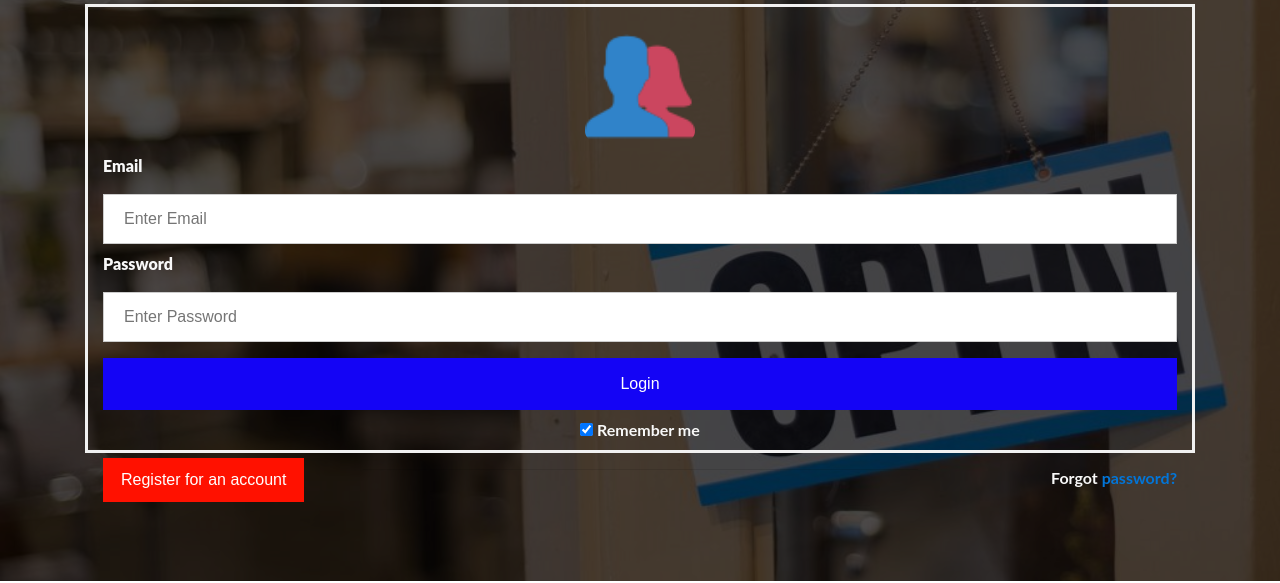
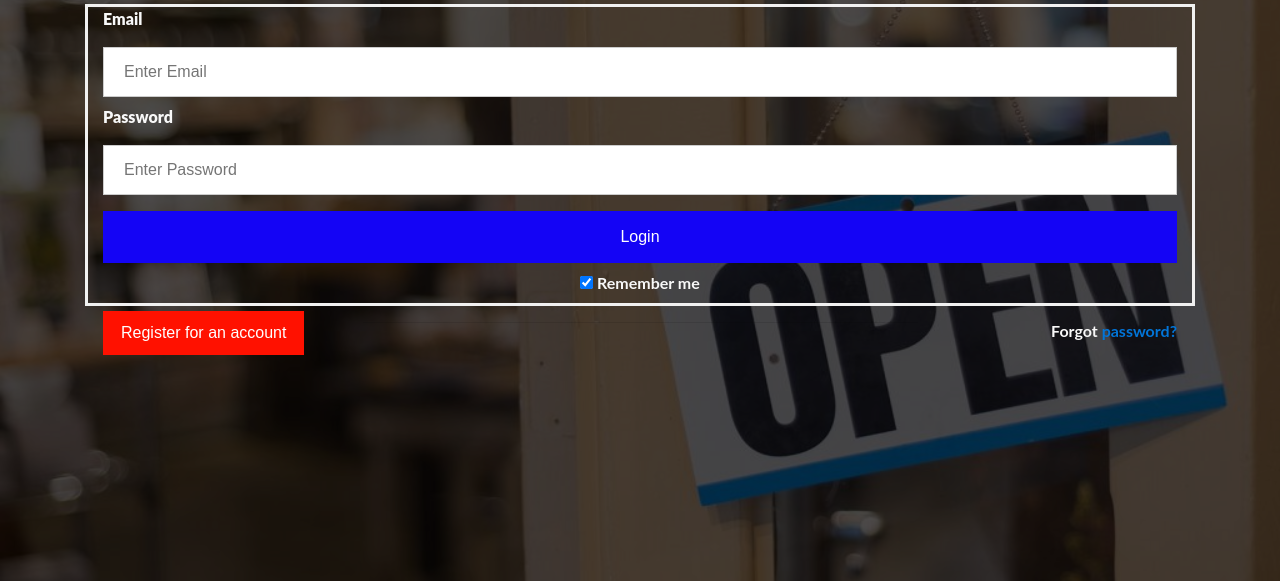
Before and after one commit to alexmochu/alexmochu.github.io, a plain HTML site: page login.html in a window 1280 px wide. Shown: the part 149-732 px from the top of the page. Drawn offline with nearby package versions, Linux system fonts and the light colour scheme; a script that the page names is missing; files whose address does not match are found by name.

Commit message:
Remove avatar

```diff
--- a/login.html
+++ b/login.html
@@ -68,9 +68,6 @@
           <div >
             <h2>Login to your Account</h2>
             <form>
-                <div class="imgcontainer">
-                    <img src="/home/chumo/Desktop/WeConnect-API-oop-/Designs/UI/templates/img/profile.png" alt="Avatar" class="avatar">
-                </div>
                 <div class="container">
                     <label for="email" class="bcText"><b>Email</b></label>
                     <input type="text" placeholder="Enter Email" name="email">
```
